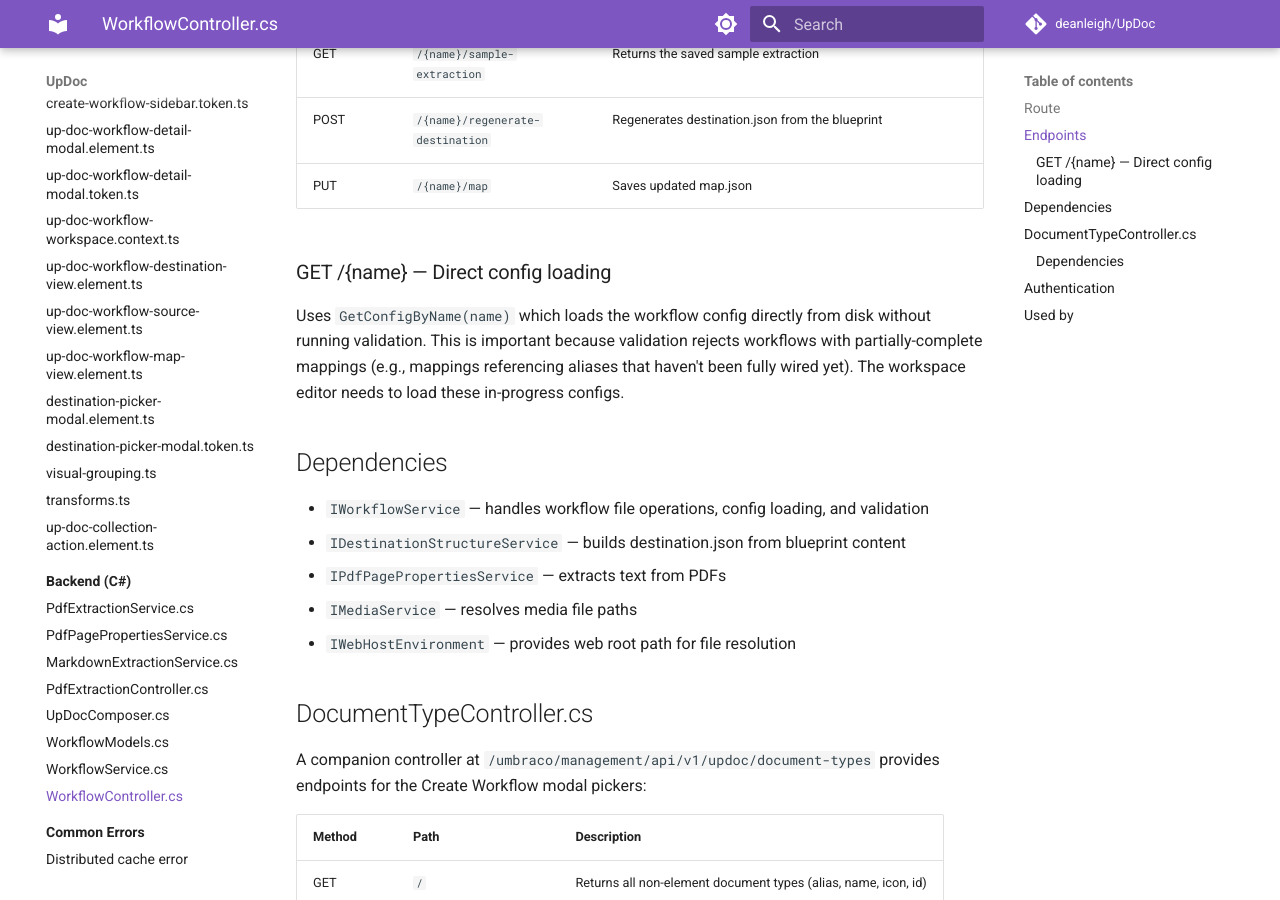
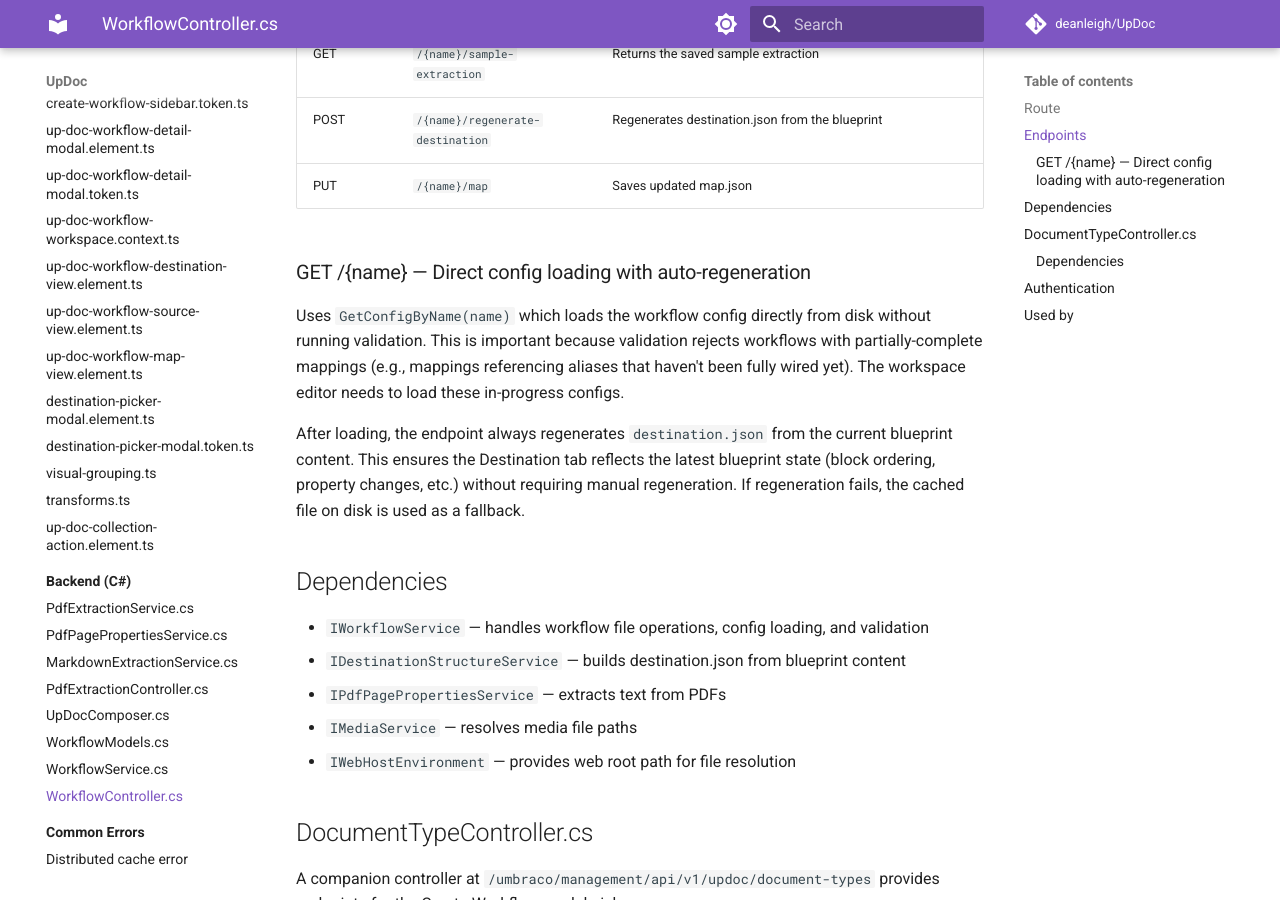
Before and after one commit to deanleigh/UpDoc, an MkDocs documentation site: the page built from docs/source-files/workflow-controller.md, in a window 1280 px wide and 900 px high, scrolled down 782 px. Built offline with MkDocs 1.6.1 and Material for MkDocs 9.7.7, drawn with Linux system fonts in a browser that asks for light colours; comment, search, counter and statistics services are not loaded.

Commit message:
Update workflow controller docs for auto-regeneration behaviour
Co-Authored-By: Claude Opus 4.6 <noreply@anthropic.com>

```diff
--- a/docs/source-files/workflow-controller.md
+++ b/docs/source-files/workflow-controller.md
@@ -20,9 +20,11 @@ ASP.NET Core API controller for UpDoc workflow CRUD operations.
 | POST | `/{name}/regenerate-destination` | Regenerates destination.json from the blueprint |
 | PUT | `/{name}/map` | Saves updated map.json |
 
-### GET /{name} — Direct config loading
+### GET /{name} — Direct config loading with auto-regeneration
 
 Uses `GetConfigByName(name)` which loads the workflow config directly from disk without running validation. This is important because validation rejects workflows with partially-complete mappings (e.g., mappings referencing aliases that haven't been fully wired yet). The workspace editor needs to load these in-progress configs.
+
+After loading, the endpoint always regenerates `destination.json` from the current blueprint content. This ensures the Destination tab reflects the latest blueprint state (block ordering, property changes, etc.) without requiring manual regeneration. If regeneration fails, the cached file on disk is used as a fallback.
 
 ## Dependencies
 
```
